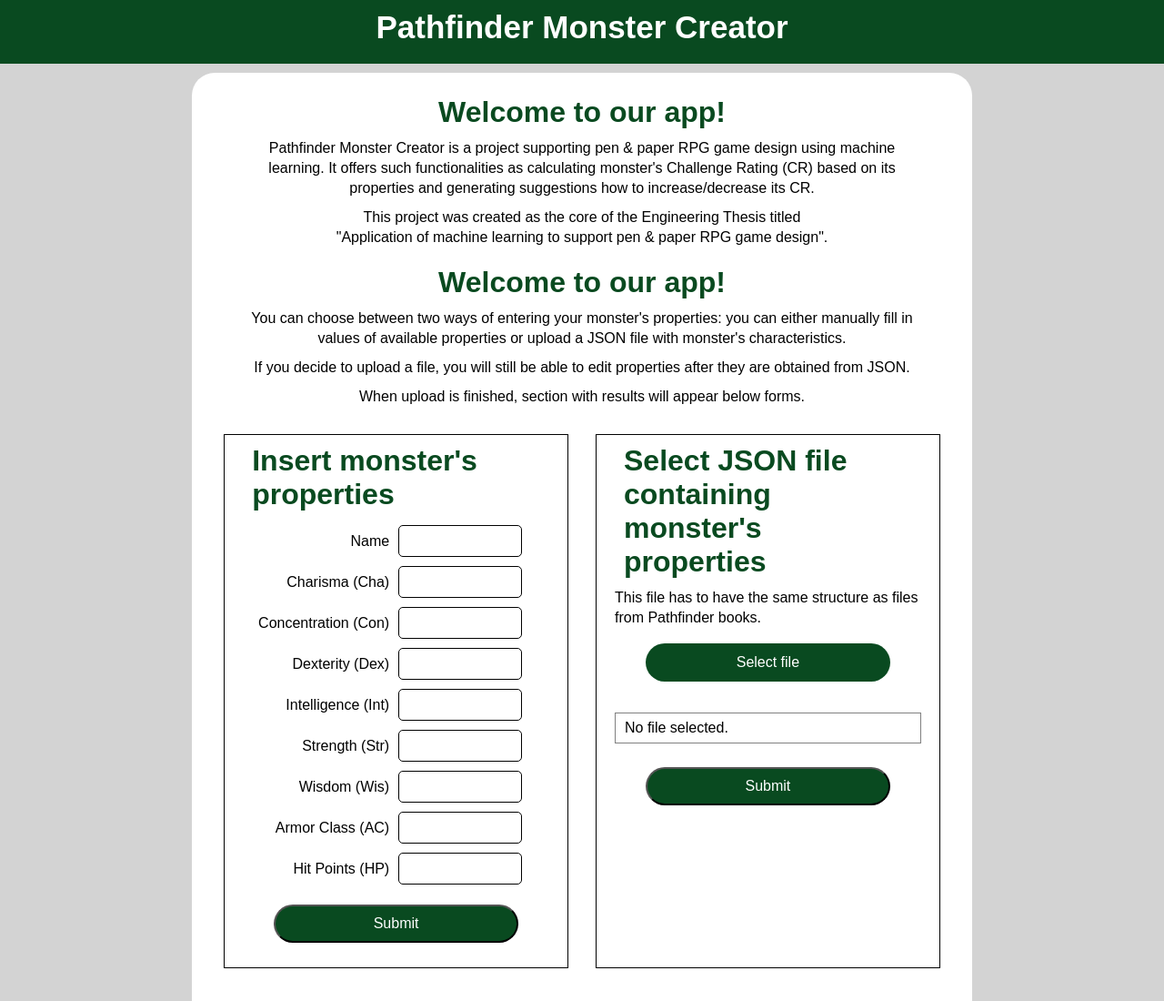
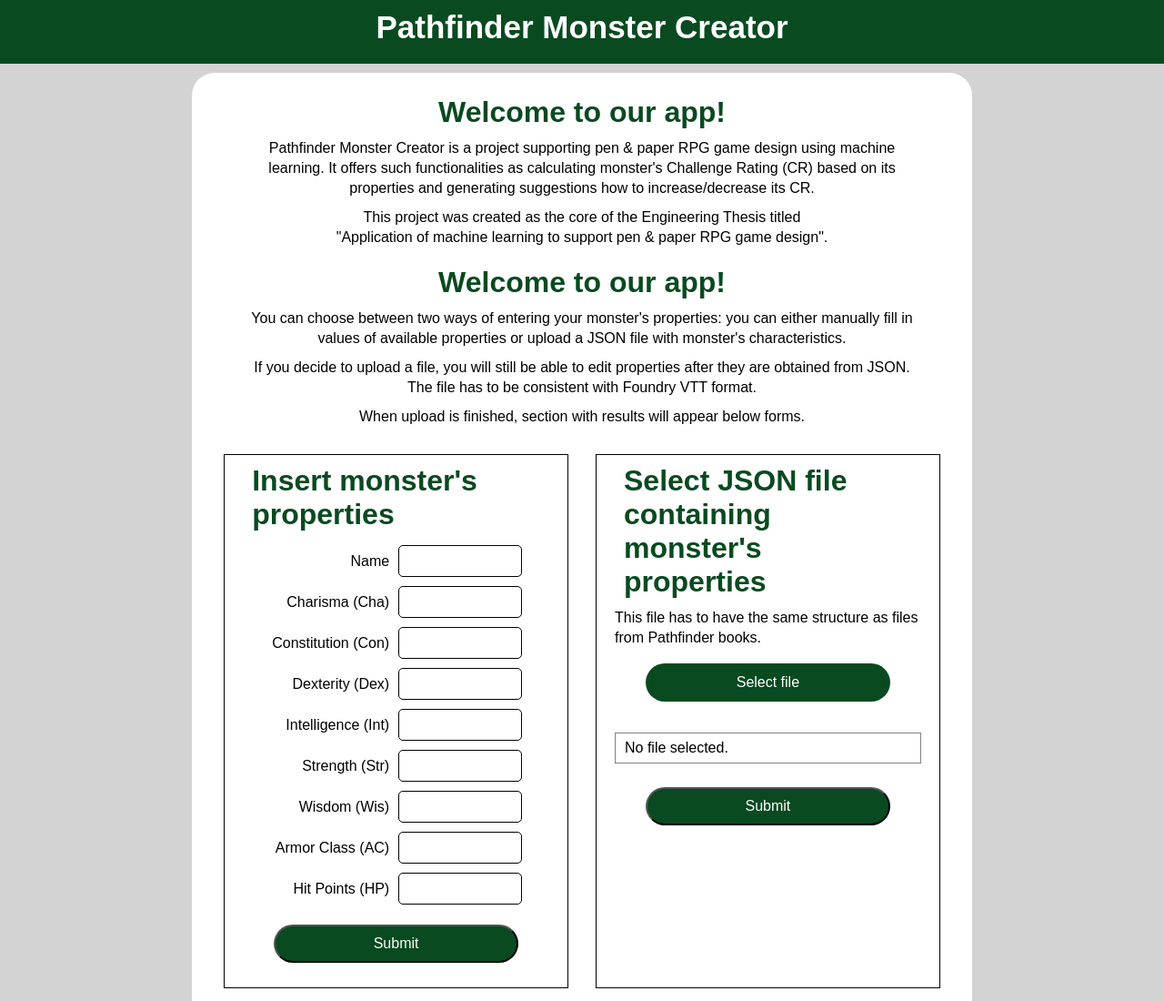
Before and after one commit to Paulina100/ML-for-TTRPG-game-design, a React app in the folder serving/frontend/: page / in a window 1280 px wide. Shown: the top 1100 px of the page at 91% size. Built offline with nearby package versions, Linux system fonts and the light colour scheme; no server answers; a web font is replaced by a local one.

Commit message:
improve code

```diff
--- a/serving/frontend/public/index.html
+++ b/serving/frontend/public/index.html
@@ -5,10 +5,6 @@
     <link rel="icon" href="%PUBLIC_URL%/favicon.ico" />
     <meta name="viewport" content="width=device-width, initial-scale=1" />
     <meta name="theme-color" content="#000000" />
-    <meta
-      name="description"
-      content="Web site created using create-react-app"
-    />
     <link rel="apple-touch-icon" href="%PUBLIC_URL%/logo192.png" />
     <!--
       manifest.json provides metadata used when your web app is installed on a
--- a/serving/frontend/src/Components/Forms/FileForm.jsx
+++ b/serving/frontend/src/Components/Forms/FileForm.jsx
@@ -5,7 +5,7 @@
     const [selectedFile, setSelectedFile] = useState(null);
     const [selectedFileName, setSelectedFileName] = useState("");
     const systemProperties = new Map([
-        ["abilities", ["cha", "con", "dex", "int", "str", "wis", ]],  //mod
+        ["abilities", ["cha", "con", "dex", "int", "str", "wis", ]],  // mod
         ["attributes", ["ac", "hp"]]  // value
     ]);
     const propertiesValuesKey = new Map([
--- a/serving/frontend/src/Components/Forms/Forms.jsx
+++ b/serving/frontend/src/Components/Forms/Forms.jsx
@@ -14,7 +14,8 @@
                     you can either manually fill in values of available properties
                     or upload a JSON file with monster's characteristics. </p>
                 <p>If you decide to upload a file, you will still be able to edit properties
-                    after they are obtained from JSON.</p>
+                    after they are obtained from JSON. The file has to be consistent with
+                    Foundry VTT format.</p>
                 <p>When upload is finished, section with results will appear below forms.</p>
             </div>
         );
--- a/serving/frontend/src/Components/Forms/PropertiesForm.jsx
+++ b/serving/frontend/src/Components/Forms/PropertiesForm.jsx
@@ -1,7 +1,7 @@
 import {displaySubmitInfo, renderHeader} from "../../utils";
 
 const PropertiesForm = (monsterProperties, setMonsterProperties) => {
-    const properties = ["Charisma (Cha)", "Concentration (Con)", "Dexterity (Dex)", "Intelligence (Int)",
+    const properties = ["Charisma (Cha)", "Constitution  (Con)", "Dexterity (Dex)", "Intelligence (Int)",
         "Strength (Str)", "Wisdom (Wis)", "Armor Class (AC)", "Hit Points (HP)"]
 
     const extractBracketedWord = (property) => {
```
Also changed, not shown: serving/frontend/public/logo192.png (deleted), serving/frontend/public/logo512.png (deleted), serving/frontend/public/manifest.json, 1 other file.
